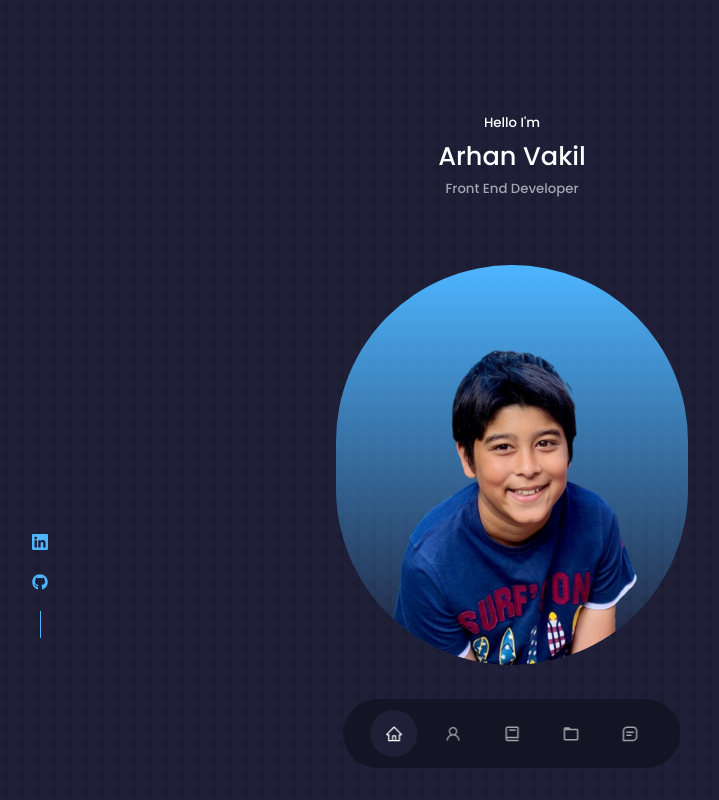
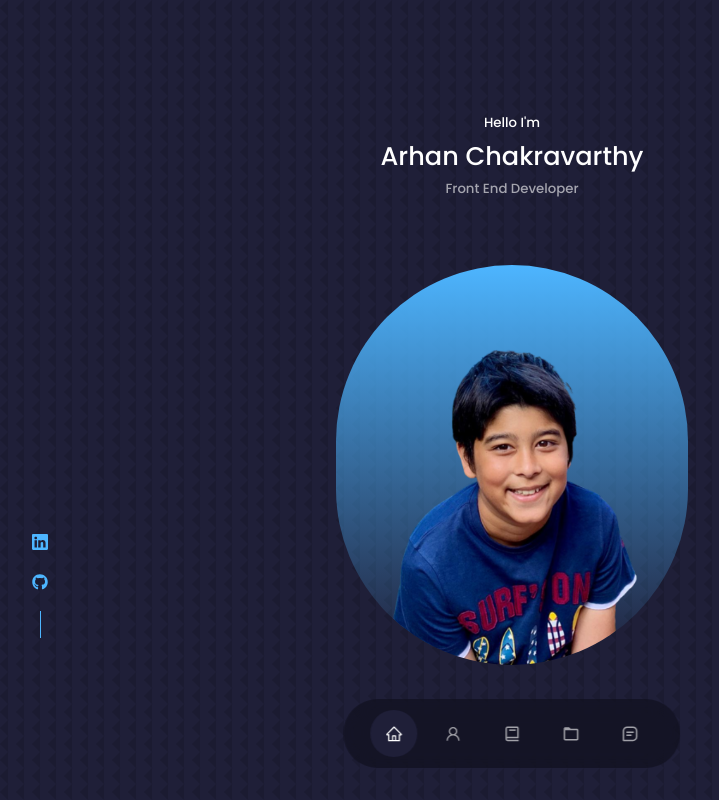
Before and after one commit to carhanc/personal-portfolio, a React (Create React App) app: page / in a window 1280 px wide. Shown: the top 800 px of the page, without its empty margins (128-847 px from the left). Built offline with nearby package versions, Linux system fonts and the light colour scheme.

Commit message:
Update Header.jsx

```diff
--- a/src/components/header/Header.jsx
+++ b/src/components/header/Header.jsx
@@ -8,7 +8,7 @@ const Header = () => {
     <header>
       <div className="container header__container">
         <h5>Hello I'm</h5>
-        <h2>Arhan Vakil</h2>
+        <h2>Arhan Chakravarthy</h2>
         <h5 className="text-light">Front End Developer</h5>
         <HeaderSocials />
 
```
